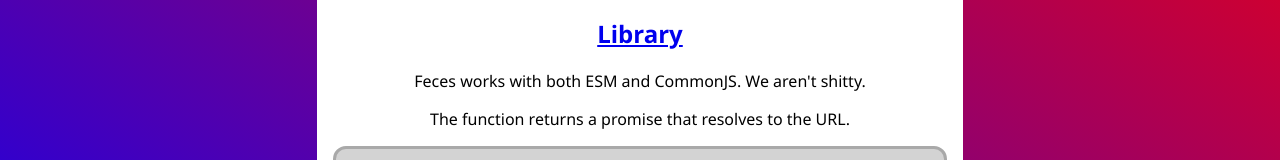
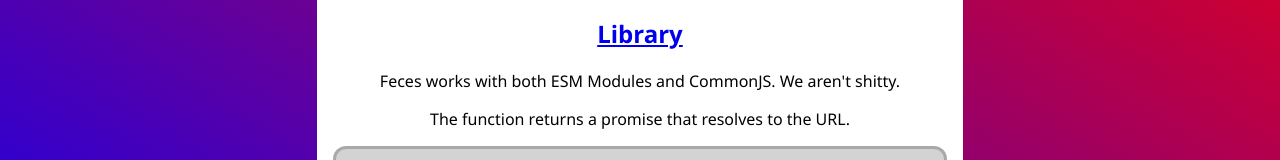
Before and after one commit to Jack5079/feces, a website: page docs/index.html in a window 1280 px wide. Shown: the part 318-478 px from the top of the page. Drawn offline with Linux system fonts and the light colour scheme.

Commit message:
esm -> esm modules

```diff
--- a/docs/index.html
+++ b/docs/index.html
@@ -42,7 +42,7 @@
       Just run <code>npx feces</code>.
     </p>
     <h2><a href="https://npm.im/feces">Library</a></h2>
-    <p>Feces works with both ESM and CommonJS. We aren't shitty.</p>
+    <p>Feces works with both ESM Modules and CommonJS. We aren't shitty.</p>
     <p>The function returns a promise that resolves to the URL.</p>
     <pre>
 import feces from 'https://cdn.pika.dev/feces'
```
